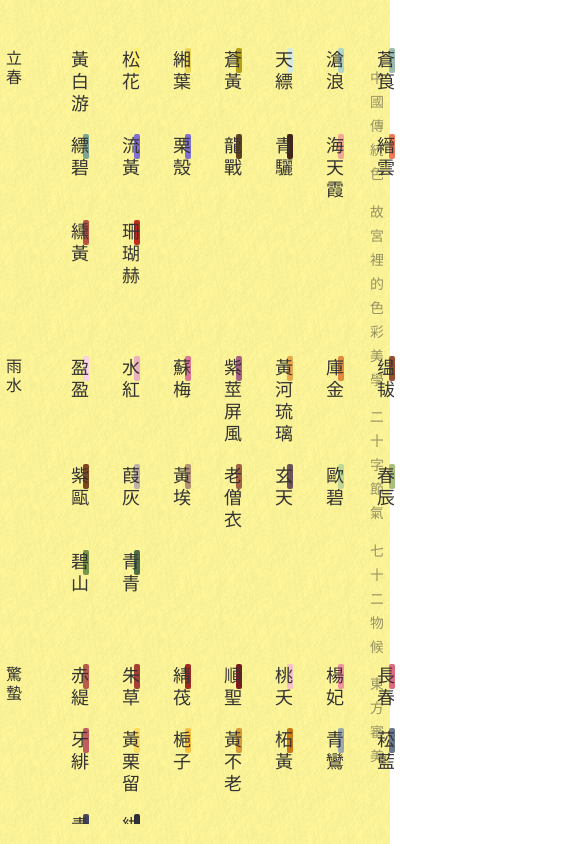
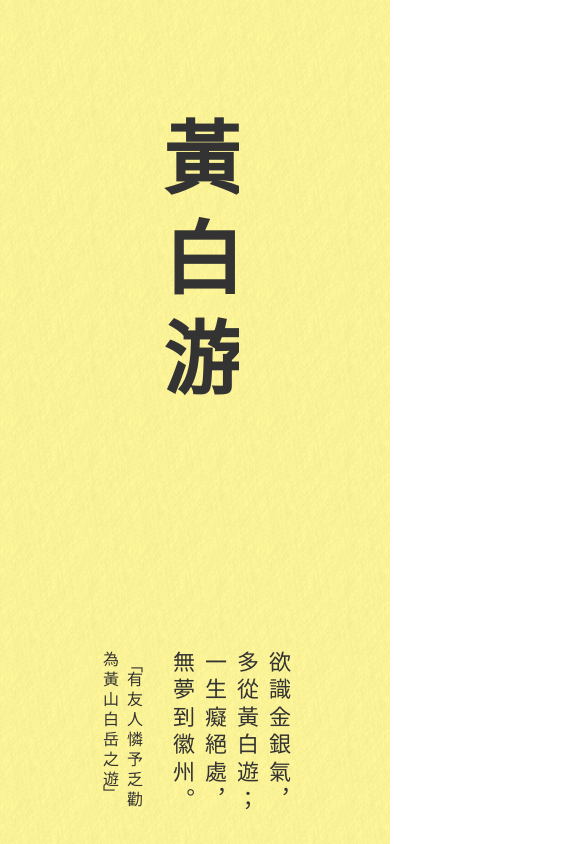
Before and after one commit to daodaolee/china-color, a Vue app: page / in a window 390 px wide. Shown: the top 844 px of the page, 585 px wide, since content can reach past the window. Built offline with nearby package versions, Linux system fonts and the light colour scheme; a web font is replaced by a local one.

Commit message:
chore: 移动端适配

```diff
--- a/public/index.html
+++ b/public/index.html
@@ -3,8 +3,14 @@
   <head>
     <meta charset="utf-8" />
     <meta http-equiv="X-UA-Compatible" content="IE=edge" />
-    <meta name="viewport" content="width=device-width,initial-scale=1.0" />
+    <meta name="viewport" id="viewport" content="user-scalable=no, initial-scale=1, maximum-scale=1, minimum-scale=1, width=device-width, viewport-fit=cover">
     <link rel="icon" href="<%= BASE_URL %>favicon.ico" />
+    <style>
+      body{
+        padding-bottom: constant(safe-area-inset-bottom);
+        padding-bottom: env(safe-area-inset-bottom);
+      }
+    </style>
   <style>
 
   </style>
--- a/src/assets/css/common.less
+++ b/src/assets/css/common.less
@@ -12,8 +12,8 @@
 
 html,
 body {
-  width: 100%;
-  height: 100%;
+  width: 100vw;
+  height: 100vh;
   font-family: 'wanghanzongyankaiti'
 }
 
--- a/src/components/Color.vue
+++ b/src/components/Color.vue
@@ -17,8 +17,10 @@
               :key="`${index}_${i}`"
               @click="setColor(item)"
             >
-              <span>{{ item.name }}</span>
-              <i :style="{ background: item.hex }" />
+              <span>
+                {{ item.name }}
+               </span>
+               <i :style="{ background: item.hex }" />
             </div>
           </div>
         </div>
@@ -33,15 +35,6 @@
             {{ item }}
           </span>
         </h2>
-        <!-- <h4>
-          <span
-            v-for="(item, index) in colorObj.category.split('')"
-            :key="index"
-            :style="{ animationDelay: `${index * 0.1 + 0.5}s` }"
-          >
-            {{ item }}
-          </span>
-        </h4> -->
       </div>
 
       <div class="color-container-sentence">
@@ -183,57 +176,55 @@ export default {
     background-image: url('../assets/imgs/grain.png');
   }
   &-container {
-    width: 1100px;
+    max-width: 75%;
     margin: 0 auto;
     position: relative;
     &-color {
       position: absolute;
       top: 0;
       left: 0;
-      height: calc(100vh - 20px);
+      height: calc(100vh - 2em);
       overflow-y: scroll;
       .scrollbar-hide();
       &-item {
         position: relative;
-        top: 50px;
+        top: 3.125em;
         display: flex;
-        letter-spacing: 3px;
+        letter-spacing: 0.1825em;
         &-block {
           left: 0;
-          width: 380px;
-          padding-bottom: 50px;
+          width: 24em;
+          padding-bottom: 3.125em;
           display: flex;
           flex-wrap: wrap;
           div {
             writing-mode: vertical-lr;
-            margin-bottom: 20px;
-            margin-right: 20px;
+            padding: 0 0.85em 1.12em;
             display: inline-block;
-            // padding-bottom: 20px;
-            padding: 0px 5px 0 0px;
             cursor: pointer;
-            letter-spacing: 4px;
+            letter-spacing: 0.25em;
             position: relative;
             span {
               position: relative;
               z-index: 2;
-              font-size: 18px;
+              font-size: 1.125em;
+              font-size: 1em;
             }
             i {
               display: inline-block;
               position: absolute;
-              right: 7px;
-              top: -2px;
-              width: 6px;
-              height: 25px;
+              right: 0.96em;
+              top: -0.125em;
+              width: 0.375em;
+              height: 1.5625em;
               z-index: 1;
-              border-radius: 2px;
+              border-radius: 0.125em;
             }
           }
         }
         &-solarterm {
           writing-mode: vertical-lr;
-          width: 65px;
+          width: 4.0625em;
         }
       }
     }
@@ -241,16 +232,10 @@ export default {
       position: absolute;
       top: 14vh;
       right: 0;
+      display: block;
       h2 {
         font-size: 5em;
         writing-mode: vertical-lr;
-        // letter-spacing: 10px;
-      }
-      h4 {
-        padding-top: 15px;
-        font-size: 22px;
-        text-align: right;
-        padding-right: 10px;
       }
       &.active {
         span {
@@ -262,8 +247,8 @@ export default {
     &-sentence {
       writing-mode: vertical-rl;
       position: absolute;
-      bottom: 35px;
-      right: 0px;
+      bottom: 2.1em;
+      right: 0;
       span {
         &.active {
           opacity: 0;
@@ -271,26 +256,26 @@ export default {
         }
       }
       .sentence {
+        display: block;
         span {
-          font-size: 22px;
+          font-size: 1.375em;
         }
       }
       .sentenceFrom {
-        padding-right: 20px;
-        // padding-top: 30px;
+        padding-right: 1.25em;
         span {
           &:first-child {
             &:before {
               content: "「";
               position: relative;
-              top: 5px;
+              top: 0.375em
             }
           }
           &:last-child {
             &:after {
               content: "」";
               position: relative;
-              bottom: 5px;
+              bottom: 0.375em
             }
           }
         }
@@ -300,12 +285,12 @@ export default {
   &-copyright{
     writing-mode: vertical-lr;
     position: absolute;
-    right: 5px;
-    top:50%;
-    font-size: 14px;
+    right: 0.3125em;
+    top: 50%;
+    font-size: 0.875em;
     opacity: 0.5;
     transform: translateY(-50%);
-    letter-spacing: 10px;
+    letter-spacing: 0.625em;
     height: max-content;
   }
 }
@@ -319,4 +304,33 @@ export default {
     opacity: 1;
   }
 }
+
+@media screen and (max-width:780px){
+  .color-container{
+    max-width: 100vw;
+  }
+    .color-container-color{
+      display: none;
+    }
+    .color-container-name{
+      width: 100vw;
+      display: flex;
+      justify-content: center;
+      // left: 50%;
+      // transform: translateX(-50%);
+      // width: max-content;
+    }
+    .color-container-sentence{
+      width: 100vw;
+      display: flex;
+      justify-content: center;
+      flex-direction: column;
+      // right: 50%;
+      // transform: translateX(-50%);
+      // width: max-content;
+    }
+    .color-copyright{
+      display: none;
+    }
+}
 </style>
```
Also changed, not shown: src/global/color.json.
